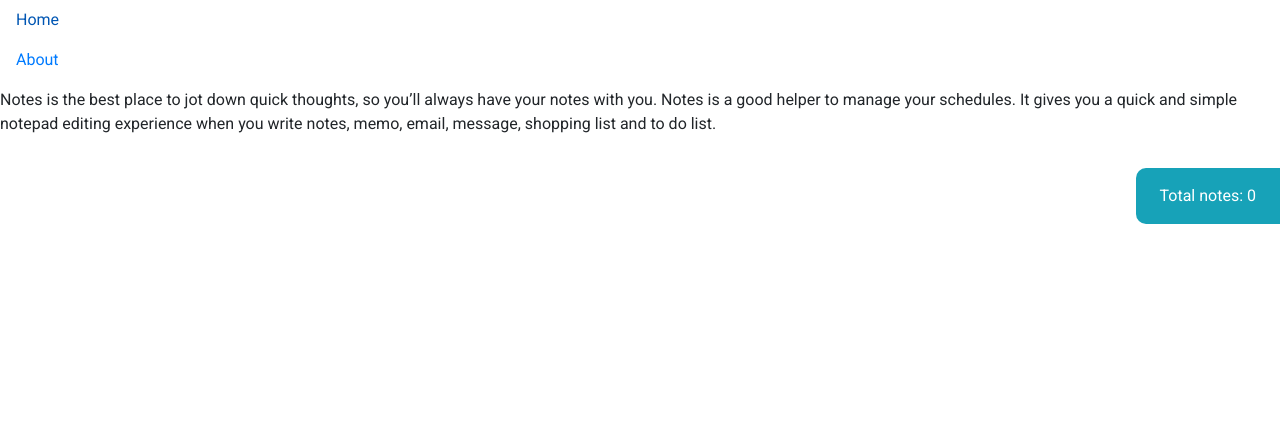
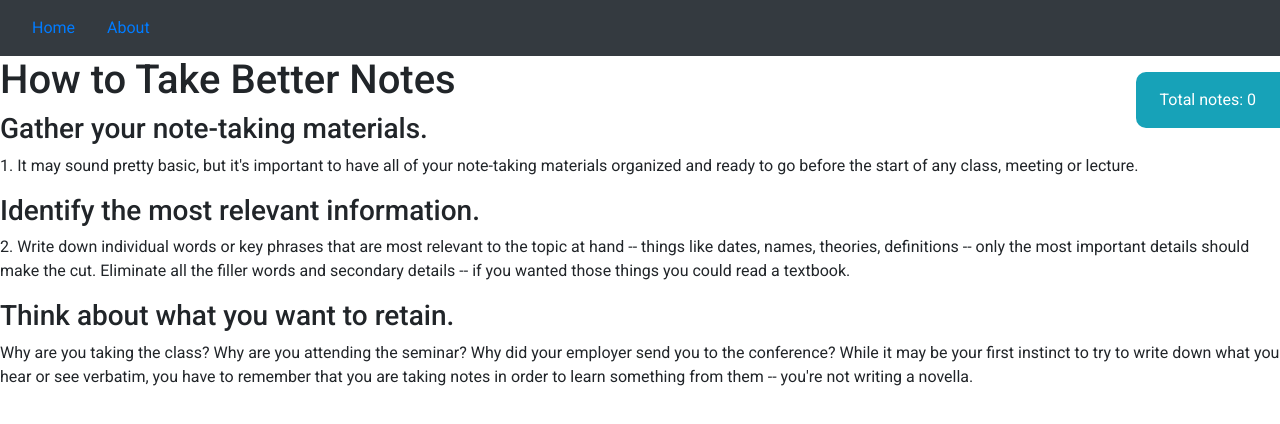
Before and after one commit to Tania-web-developer/app-notes, a React (Create React App) app: page /about in a window 1280 px wide. Shown: the top 424 px of the page. Built offline with nearby package versions, Linux system fonts and the light colour scheme; no server answers.

Commit message:
Add component NotesList

```diff
--- a/src/App.js
+++ b/src/App.js
@@ -91,12 +91,14 @@ function App() {
   return (
     <BrowserRouter>
       <div className="App">
-        <NavLink className = "nav-link" exact to={"/"}>Home</NavLink>
-        <NavLink className = "nav-link" to={"/about"}>About</NavLink>
-        <Switch>
-          <Route exact path={"/"} render={()=><Home  addNote={addNote} deleteNote={deleteNote} arr={arr}/>}/>
-          <Route  path={"/about"} render={()=><About total={total}/>}  />
-        </Switch>
+          <nav class="navbar navbar-expand-md navbar-dark bg-dark">
+            <NavLink className="nav-link" exact to={"/"}>Home</NavLink>
+            <NavLink className="nav-link" to={"/about"}>About</NavLink>
+          </nav>
+          <Switch>
+            <Route exact path={"/"} render={() => <Home addNote={addNote} deleteNote={deleteNote} arr={arr} />} />
+            <Route path={"/about"} render={() => <About total={total} />} />
+          </Switch>
       </div>
     </BrowserRouter>
   );
--- a/src/components/form/Form.js
+++ b/src/components/form/Form.js
@@ -9,13 +9,13 @@ export default function Form(props) {
     return (
         <div className="form-container">
             <div className="form-item">
-                    <input className="text-inp" placeholder="Add text for you note" ref={inpText} />
-                    <Button className="form-btn" variant="info" onClick={
+                    <input className="text-inp" placeholder="write here a text for your note" ref={inpText} />
+                    <button className="form-btn"  onClick={
                         () => {
                             props.addNote(inpText.current.value);
                             inpText.current.value = "";
                         }
-                    }>Add your note </Button>
+                    }>add a note</button>
 
             </div>
         </div>
--- a/src/components/form/form.css
+++ b/src/components/form/form.css
@@ -10,21 +10,26 @@
 }
 
 .form-item input {
-    border:none;
+    border: none;
     border-top-left-radius: 10px;
     border-bottom-left-radius: 10px;
     font-size: .9rem;
-    padding:.3rem .5rem;
+    padding: .3rem .5rem;
+    min-width: 30rem;
 }
 
 .form-item input::placeholder {
-    padding: .3rem;
+    padding: .5rem;
     font-size: .8rem;
 }
 
 .form-btn {
-    border-radius: 0;
+    font-size: .9rem;
+    padding: .7rem;
+    border: none;
     border-top-right-radius: 10px;
     border-bottom-right-radius: 10px;
-    font-size: .8rem;
+    background: rgb(25, 179, 190);
+    color:white;
+
 }
--- a/src/components/note/style.css
+++ b/src/components/note/style.css
@@ -1,5 +1,3 @@
-
-
 .note-container{
     width: 200px;
     height: 200px;
--- /dev/null
+++ b/src/components/notesList/NotesList.js
@@ -0,0 +1,17 @@
+import "./notesList.css";
+import Note from '../note/Note';
+
+
+function NotesList(props) {
+  return (
+    <div className="notes-list">
+      <div className="notes-list-container">
+        {props.arr.map((item, index) => {
+          console.log(item);
+          return <Note key={index} note={item} deleteNote={props.deleteNote}/>
+        })}
+      </div>
+    </div>
+  );
+}
+export default NotesList;
--- /dev/null
+++ b/src/components/notesList/notesList.css
@@ -0,0 +1,4 @@
+.notes-list-container{
+    display: flex;
+    flex-wrap: wrap;
+}
--- a/src/pages/About.js
+++ b/src/pages/About.js
@@ -4,14 +4,24 @@ function About(props) {
 
     return (
         <div>
-            <h2></h2>
-            <p>Notes is the best place to jot down quick thoughts,
-            so you’ll always have your notes with you.
-            Notes is a good helper to manage your schedules.
-            It gives you a quick and simple notepad editing experience
-            when you write notes, memo, email, message, shopping list
-            and to do list.</p>
             <TotalNotes total={props.total} />
+            <h1>How to Take Better Notes</h1>
+
+            <h3>Gather your note-taking materials.</h3>
+            <p>1.
+            It may sound pretty basic, but it's important to have all of your
+            note-taking materials organized and ready to go before the start of any class, meeting or lecture.
+            </p>
+
+            <h3>Identify the most relevant information. </h3>
+            <p>2.
+            Write down individual words or key phrases that are most relevant to the topic at hand -- things like dates, names, theories, definitions -- only the most important details should make the cut.
+            Eliminate all the filler words and secondary details -- if you wanted those things you could read a textbook.
+            </p>
+
+            <h3>Think about what you want to retain.</h3>
+            <p>Why are you taking the class? Why are you attending the seminar? Why did your employer send you to the conference? While it may be your first instinct to try to write down what you hear or see verbatim,
+            you have to remember that you are taking notes in order to learn something from them -- you're not writing a novella.</p>
 
         </div>
     );
--- a/src/pages/Home.js
+++ b/src/pages/Home.js
@@ -1,18 +1,11 @@
-import Note from '../components/note/Note';
+import NotesList from '../components/notesList/NotesList';
 import Form from '../components/form/Form';
-
-
 
 function Home(props) {
   return (
     <div className="home">
       <Form addNote={props.addNote} />
-      <div className="notes-container">
-        {props.arr.map((item, index) => {
-          console.log(item);
-          return <Note key={index} note={item} deleteNote={props.deleteNote} />
-        })}
-      </div>
+      <NotesList arr={props.arr} deleteNote={props.deleteNote}/>
     </div>
   );
 }
--- a/src/pages/home.css
+++ b/src/pages/home.css
@@ -1,5 +0,0 @@
-.notes-container{
-    display: flex;
-    flex-direction: row;
-    flex-wrap: wrap;
-  }
```
Also changed, not shown: 1 other file (tests, documents, lock files or other folders).
